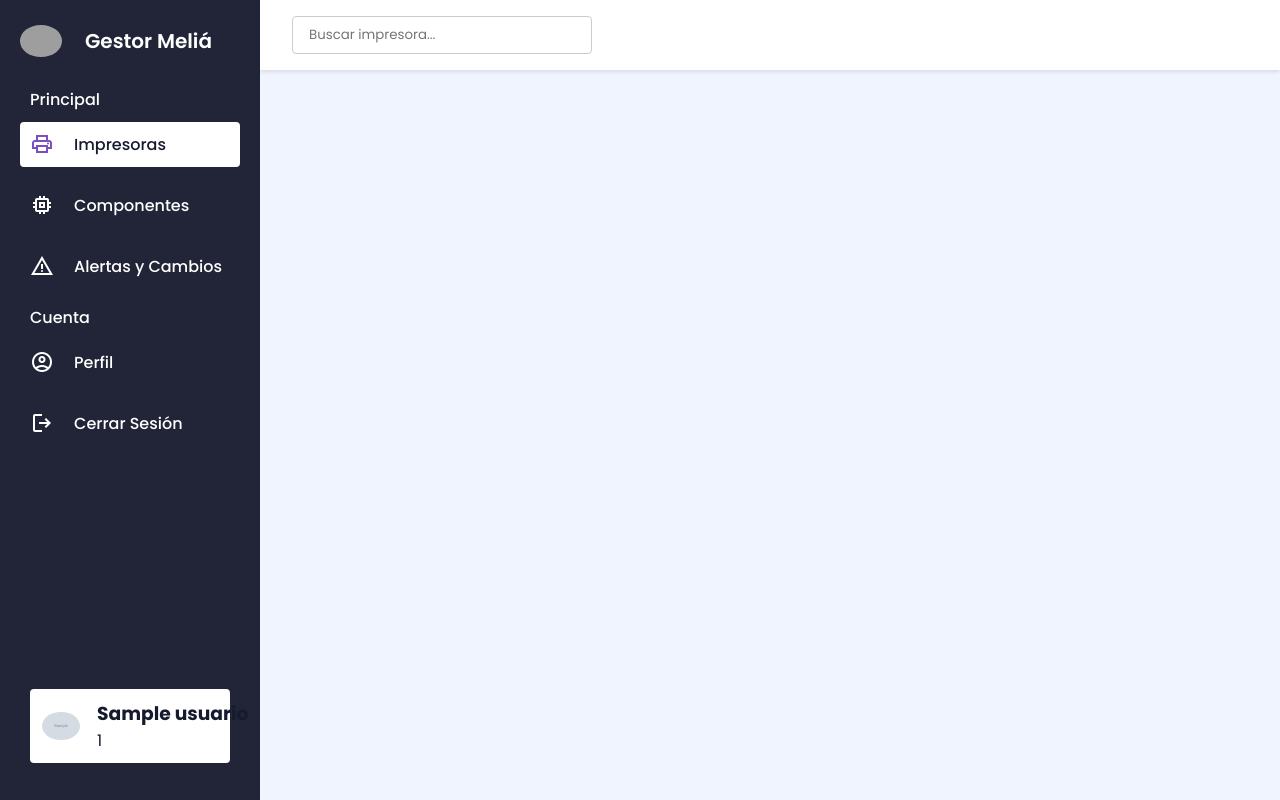
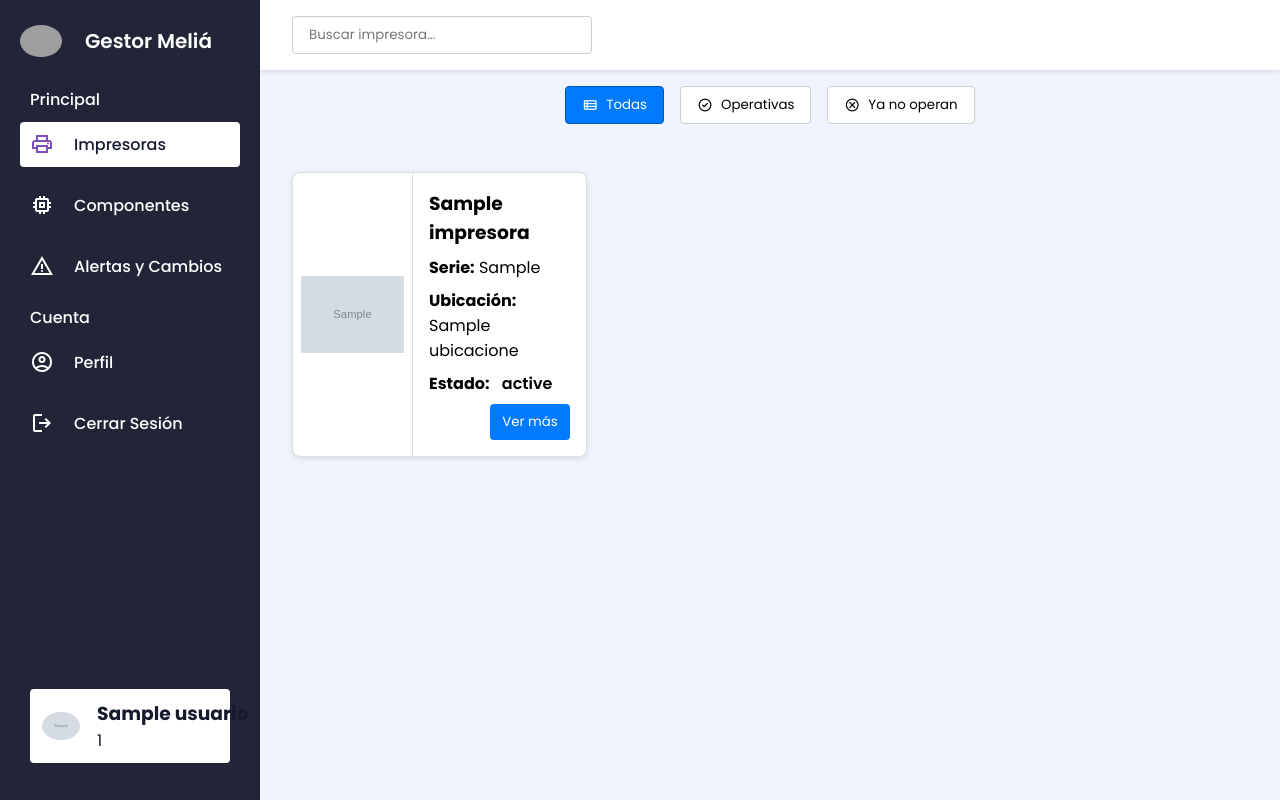
Before and after one commit to LastRabb1869/gestor-impresoras, a PHP site: page /dashboard/panel_admin.php in a window 1280 px wide. Run offline with PHP 8.4, Linux system fonts and the light colour scheme; the visitor is signed in with stand-in values (Sample User, id 1); tables that the repository leaves empty or names only in its code hold one stand-in row (values such as "Sample post"); grey boxes marked "Sample" are stand-in pictures; grey boxes are pictures that could not be loaded.

Commit message:
Última versión 100 funcional
Añadidos filtros en la sección de componentes más el estilizado de cada tarjeta. Esperemos no se vuelva a mover.

```diff
--- a/assets/css/style-dashboard.css
+++ b/assets/css/style-dashboard.css
@@ -160,7 +160,7 @@
   opacity: 0;
   transition: opacity 0.3s ease;
 }
-.sidebar:hover .user-profile {
+.sidebar.expanded .user-profile {
   opacity: 1;
 }
 .user-profile img {
@@ -230,7 +230,7 @@
   gap: 1rem;
   margin: 1rem 0;
 }
-.filter-button {
+.filter-button, .filter-button-comp {
   display: flex;
   align-items: center;
   gap: 0.5rem;
@@ -241,13 +241,13 @@
   cursor: pointer;
   transition: background 0.2s, border-color 0.2s;
 }
-.filter-button.active,
-.filter-button:hover {
+.filter-button.active, .filter-button:hover,
+.filter-button-comp.active,.filter-button-comp:hover {
   background: #007bff;
   border-color: #0056b3;
   color: #fff;
 }
-.filter-button .material-symbols-outlined {
+.filter-button .material-symbols-outlined, .filter-button-comp .material-symbols-outlined {
   font-size: 1rem;
 }
 
--- a/assets/js/dashboard.js
+++ b/assets/js/dashboard.js
@@ -1,33 +1,59 @@
-// assets/js/dashboard.js
+document.addEventListener('DOMContentLoaded', () => {
+  // — Elementos principales —
+  const navItems            = document.querySelectorAll('.nav-item[data-section]');
+  const sections            = document.querySelectorAll('.dashboard-section');
+  const sidebar             = document.querySelector('.sidebar');
+  const logoutBtn           = document.getElementById('logout-btn');
+  const impresorasSection   = document.getElementById('impresoras-section');
+  const componentesSection  = document.getElementById('componentes-section');
+  const searchBar           = document.getElementById('searchBar');
 
-document.addEventListener('DOMContentLoaded', function() {
-  // --- VARIABLES PRINCIPALES ---
-  const navItems     = document.querySelectorAll('.nav-item[data-section]');
-  const sections     = document.querySelectorAll('.dashboard-section');
-  const sidebar      = document.querySelector('.sidebar');
-  const mainContent  = document.querySelector('.main-content');
-  const printerCards = document.querySelectorAll('.impresora-card');
-  const filterButtons= document.querySelectorAll('.filter-button');
-  const searchBar    = document.getElementById('searchBar');
-  const logoutBtn    = document.getElementById('logout-btn');
+  // — Aplica filtro sobre impresoras —
+  function applyPrinterFilter(filter) {
+    document.querySelectorAll('#impresoras-section .impresora-card')
+      .forEach(card => {
+        const estado = card.dataset.estado;
+        const ok = filter === 'todas'
+                || (filter === 'operativas'    && estado === 'FUNCIONANDO')
+                || (filter === 'no-operativas' && estado !== 'FUNCIONANDO');
+        card.style.display = ok ? 'flex' : 'none';
+      });
+  }
 
-  // --- FUNCIONES AUXILIARES ---
+  // — Aplica filtro sobre componentes —
+  function applyComponentFilter(filter) {
+    document.querySelectorAll('#componentes-section .componente-card')
+      .forEach(card => {
+        const estado = card.dataset.estado;
+        const ok = filter === 'todos'
+                || (filter === 'en-condiciones'  && estado === 'EXCELENTES CONDICIONES')
+                || (filter === 'posible-fallo'   && estado === 'POSIBLE FALLO')
+                || (filter === 'baja-definitiva' && estado === 'BAJA DEFINITIVA')
+                || (filter === 'desconocido'     && estado === 'DESCONOCIDO')
+                || (filter === 'sin-stock'       && estado === 'SIN STOCK');
+        card.style.display = ok ? 'flex' : 'none';
+      });
+  }
+
+  // — Carga dinámicamente los componentes —
   function cargarComponentes() {
     fetch('get_componentes.php')
       .then(res => res.json())
       .then(data => {
-        const cont = document.getElementById("componentes-section");
-        cont.innerHTML = ""; // limpiamos
-
+        const cont = componentesSection.querySelector('.cards-container');
+        cont.innerHTML = '';
         if (!data.length) {
-          cont.innerHTML = "<p>No hay componentes registrados.</p>";
+          cont.innerHTML = '<p>No hay componentes registrados.</p>';
           return;
         }
-        // Creamos tarjetas
         data.forEach(c => {
-          const card = document.createElement("div");
-          card.className = "card componente-card";
+          const card = document.createElement('div');
+          card.className = 'card componente-card';
+          card.setAttribute('data-estado', c.estado);
           card.innerHTML = `
+            <div class="card-img">
+              <img src="../assets/img/${c.imagen || 'default-componente.jpg'}" alt="${c.nombre}">
+            </div>
             <div class="card-info">
               <h3>${c.nombre}</h3>
               <p><strong>Serie:</strong> ${c.num_serie}</p>
@@ -36,79 +62,97 @@
               <p><strong>Estado:</strong> ${c.estado}</p>
               <p><strong>Stock:</strong> ${c.cantidad_stock}</p>
               <button class="expand-button">Ver más</button>
-            </div>
-          `;
+            </div>`;
           cont.appendChild(card);
         });
       })
-      .catch(err => console.error("Error al cargar componentes:", err));
+      .catch(err => console.error('Error al cargar componentes:', err));
   }
 
-  // --- NAV SIDEBAR: Mostrar sección correspondiente ---
+  // — Delegación de clics en Impresoras —
+  impresorasSection.addEventListener('click', e => {
+    // filtro
+    const btnI = e.target.closest('.filter-button');
+    if (btnI) {
+      impresorasSection.querySelectorAll('.filter-button')
+        .forEach(b => b.classList.remove('active'));
+      btnI.classList.add('active');
+      applyPrinterFilter(btnI.dataset.filter);
+      return;
+    }
+    // "Ver más"
+    const expI = e.target.closest('.expand-button');
+    if (expI) {
+      console.log('Ver más impresora ID:', expI.dataset.id);
+    }
+  });
+
+  // — Delegación de clics en Componentes —
+  componentesSection.addEventListener('click', e => {
+    // filtro
+    const btnC = e.target.closest('.filter-button-comp');
+    if (btnC) {
+      componentesSection.querySelectorAll('.filter-button-comp')
+        .forEach(b => b.classList.remove('active'));
+      btnC.classList.add('active');
+      applyComponentFilter(btnC.dataset.filter);
+      return;
+    }
+    // "Ver más"
+    const expC = e.target.closest('.expand-button');
+    if (expC) {
+      console.log('Ver más componente');
+    }
+  });
+
+  // — Búsqueda en Impresoras —
+  searchBar.addEventListener('input', () => {
+    const term = searchBar.value.toLowerCase();
+    document.querySelectorAll('#impresoras-section .impresora-card')
+      .forEach(card => {
+        const nombre = card.querySelector('h3').textContent.toLowerCase();
+        const serie  = card.querySelector('p strong').nextSibling.textContent.toLowerCase();
+        card.style.display = (nombre.includes(term) || serie.includes(term)) ? 'flex' : 'none';
+      });
+  });
+
+  // — Navegación entre secciones —
   navItems.forEach(item => {
     item.addEventListener('click', () => {
-      // Active visual
       navItems.forEach(i => i.classList.remove('active'));
       item.classList.add('active');
+      const target = item.dataset.section;
+      sections.forEach(s =>
+        s.id === target ? s.classList.add('active') : s.classList.remove('active')
+      );
 
-      // Mostrar solo la sección correspondiente
-      const target = item.getAttribute('data-section');
-      sections.forEach(sec => {
-        if (sec.id === target) sec.classList.add('active');
-        else sec.classList.remove('active');
-      });
-
-      // Si es la pestaña de componentes, cargar datos
+      if (target === 'impresoras-section') {
+        // reset filtros Impresoras
+        const btnAllI = impresorasSection.querySelector('.filter-button[data-filter="todas"]');
+        impresorasSection.querySelectorAll('.filter-button').forEach(b => b.classList.remove('active'));
+        btnAllI.classList.add('active');
+        applyPrinterFilter('todas');
+      }
       if (target === 'componentes-section') {
+        // carga + reset filtros Componentes
         cargarComponentes();
+        const btnAllC = componentesSection.querySelector('.filter-button-comp[data-filter="todos"]');
+        componentesSection.querySelectorAll('.filter-button-comp').forEach(b => b.classList.remove('active'));
+        btnAllC.classList.add('active');
+        applyComponentFilter('todos');
       }
     });
   });
 
-  // Al entrar con el ratón
-  sidebar.addEventListener('mouseenter', () => {
-    sidebar.classList.add('expanded');
-  });
-  // Al salir
-  sidebar.addEventListener('mouseleave', () => {
-    sidebar.classList.remove('expanded');
-  });
+  // — Hover sidebar —
+  sidebar.addEventListener('mouseenter', () => sidebar.classList.add('expanded'));
+  sidebar.addEventListener('mouseleave', () => sidebar.classList.remove('expanded'));
 
-  // --- FILTRADO DE IMPRESORAS ---
-  filterButtons.forEach(btn => {
-    btn.addEventListener('click', () => {
-      filterButtons.forEach(b => b.classList.remove('active'));
-      btn.classList.add('active');
-      const filter = btn.getAttribute('data-filter');
-
-      printerCards.forEach(card => {
-        const estado = card.dataset.estado;
-        if ((filter === 'operativas'    && estado === 'FUNCIONANDO') ||
-            (filter === 'no-operativas' && estado !== 'FUNCIONANDO')) {
-          card.style.display = 'flex';
-        } else {
-          card.style.display = 'none';
-        }
-      });
-    });
-  });
-
-  // --- BÚSQUEDA EN IMPRESORAS ---
-  searchBar.addEventListener('input', () => {
-    const term = searchBar.value.toLowerCase();
-    printerCards.forEach(card => {
-      const name  = card.querySelector('h3').textContent.toLowerCase();
-      const serie = card.querySelector('p strong').nextSibling.textContent.toLowerCase();
-      card.style.display = (name.includes(term) || serie.includes(term))
-                            ? 'flex'
-                            : 'none';
-    });
-  });
-
-  // --- CERRAR SESIÓN ---
+  // — Logout —
   logoutBtn.addEventListener('click', () => {
-    // Opcional: agregar headers no-cache en PHP para deshabilitar back-button
     window.location.href = '../public/close-session.php';
   });
 
+  // — Inicializar en Impresoras —
+  navItems[0].click();
 });
--- a/dashboard/panel_admin.php
+++ b/dashboard/panel_admin.php
@@ -92,7 +92,7 @@
     </ul>
     <div class="user-account">
       <div class="user-profile">
-        <img src="../assets/img/<?php echo $imagen_perfil ?: 'default-user.png'; ?>" alt="Perfil" />
+        <img src="../assets/img/<?php echo $imagen_perfil ?: 'default-user.png'; ?>" alt="FDPerfil" />
         <div class="user-detail">
           <h3><?php echo htmlspecialchars($nombre_usuario); ?></h3>
           <span><?php echo $_SESSION['nivel']; ?></span>
@@ -112,14 +112,25 @@
       <!-- Sección Impresoras -->
       <section id="impresoras-section" class="dashboard-section">
         <div class="sub-navbar">
-          <button class="filter-button active" data-filter="operativas">Operativas</button>
-          <button class="filter-button" data-filter="no-operativas">Ya no operan</button>
+          <button class="filter-button" data-filter="todas">
+            <span class="material-symbols-outlined">view_list</span>
+            <span>Todas</span>
+          </button>
+          <button class="filter-button" data-filter="operativas">
+            <span class="material-symbols-outlined">check_circle</span>
+            <span>Operativas</span>
+          </button>
+          <button class="filter-button" data-filter="no-operativas">
+            <span class="material-symbols-outlined">cancel</span>
+            <span>Ya no operan</span>
+          </button>
         </div>
         <div class="cards-container">
+          <!-- Aquí el JS inyectará la sección de impresoras. Por el momento, PHP se encarga en su totalidad -->
           <?php foreach($impresoras as $imp): ?>
             <div class="card impresora-card <?php echo strtolower(str_replace(' ', '-', $imp['estado'])); ?>" data-estado="<?php echo $imp['estado']; ?>">
               <div class="card-img">
-                <img src="../assets/img/<?php echo $imp['imagen'] ?: 'default-printer.jpg'; ?>" alt="">
+                <img src="../assets/img/<?php echo $imp['imagen'] ?: 'default-printer.jpg'; ?>" alt="<?php echo htmlspecialchars($imp['nombre']); ?>">
               </div>
               <div class="card-info">
                 <h3><?php echo htmlspecialchars($imp['nombre']); ?></h3>
@@ -132,15 +143,43 @@
           <?php endforeach; ?>
         </div>
       </section>
+      <!-- Sección Componentes -->
+      <section id="componentes-section" class="dashboard-section">
+        <div class="sub-navbar">
+          <button class="filter-button-comp active" data-filter="todos">
+            <span class="material-symbols-outlined">view_list</span>
+            <span>Todos</span>
+          </button>
+          <button class="filter-button-comp" data-filter="en-condiciones">
+            <span class="material-symbols-outlined">check_circle</span>
+            <span>En condiciones</span>
+          </button>
+          <button class="filter-button-comp" data-filter="posible-fallo">
+            <span class="material-symbols-outlined">warning</span>
+            <span>Posible fallo</span>
+          </button>
+          <button class="filter-button-comp" data-filter="baja-definitiva">
+            <span class="material-symbols-outlined">delete</span>
+            <span>Baja definitiva</span>
+          </button>
+          <button class="filter-button-comp" data-filter="desconocido">
+            <span class="material-symbols-outlined">help</span>
+            <span>Desconocido</span>
+          </button>
+          <button class="filter-button-comp" data-filter="sin-stock">
+            <span class="material-symbols-outlined">block</span>
+            <span>Sin stock</span>
+          </button>
+        </div>
+        <div class="cards-container">
+          <!-- Aquí el JS inyectará la sección de componentes -->
+        </div>
+      </section>
 
-      <!-- Sección Componentes -->
-      <section id="componentes-section" class="dashboard-section cards-container">
-        <!-- Aquí irán las tarjetas de componentes -->
-      </section>
 
       <!-- Sección Alertas y Cambios -->
       <section id="alertas-section" class="dashboard-section" style="display:none;">
-        <!-- Aquí irán las alertas y cambios -->
+        <!-- Aquí el JS inyectará la sección de alertas y cambios -->
       </section>
     </main>
   </div>
--- a/dashboard/panel_it.php
+++ b/dashboard/panel_it.php
@@ -60,7 +60,7 @@
           <span>Impresoras</span>
         </a>
       </li>
-      <li class="nav-item" data-section="componentes-section">
+      <li id="btnComponentes" class="nav-item" data-section="componentes-section">
         <a href="javascript:;">
           <span class="material-symbols-outlined">memory</span>
           <span>Componentes</span>
@@ -92,7 +92,7 @@
     </ul>
     <div class="user-account">
       <div class="user-profile">
-        <img src="../assets/img/ppdc-logo.jpg" alt="Profile Image" />
+        <img src="../assets/img/<?php echo $imagen_perfil ?: 'default-user.png'; ?>" alt="FDPerfil" />
         <div class="user-detail">
           <h3><?php echo htmlspecialchars($nombre_usuario); ?></h3>
           <span><?php echo $_SESSION['nivel']; ?></span>
@@ -134,7 +134,7 @@
       </section>
 
       <!-- Sección Componentes -->
-      <section id="componentes-section" class="dashboard-section" style="display:none;">
+      <section id="componentes-section" class="dashboard-section cards-container">
         <!-- Aquí irán las tarjetas de componentes -->
       </section>
 
--- a/public/close-session.php
+++ b/public/close-session.php
@@ -2,11 +2,11 @@
 
     session_start();
     $_SESSION = array();
-    session_unset();
-    session_destroy();
 
     header("Cache-Control: no-cache, must-revalidate, max-age=0");
     header("Expires: Sat, 26 Jul 1997 05:00:00 GMT");
+    session_unset();
+    session_destroy();
     header("location: ../index.html");
 
     exit;
```
Also changed, not shown: dashboard/get_componentes.php (line endings or trailing spaces).
